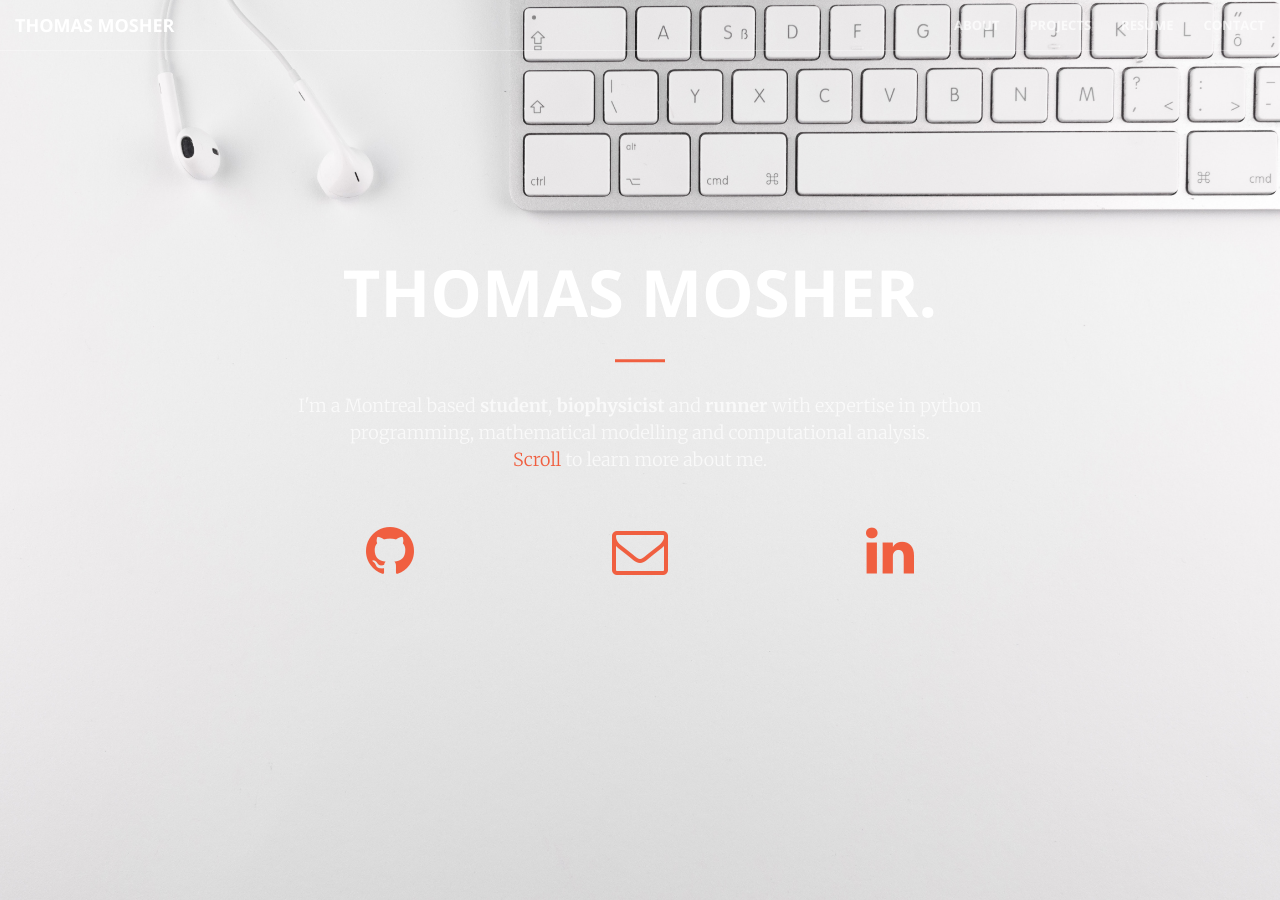
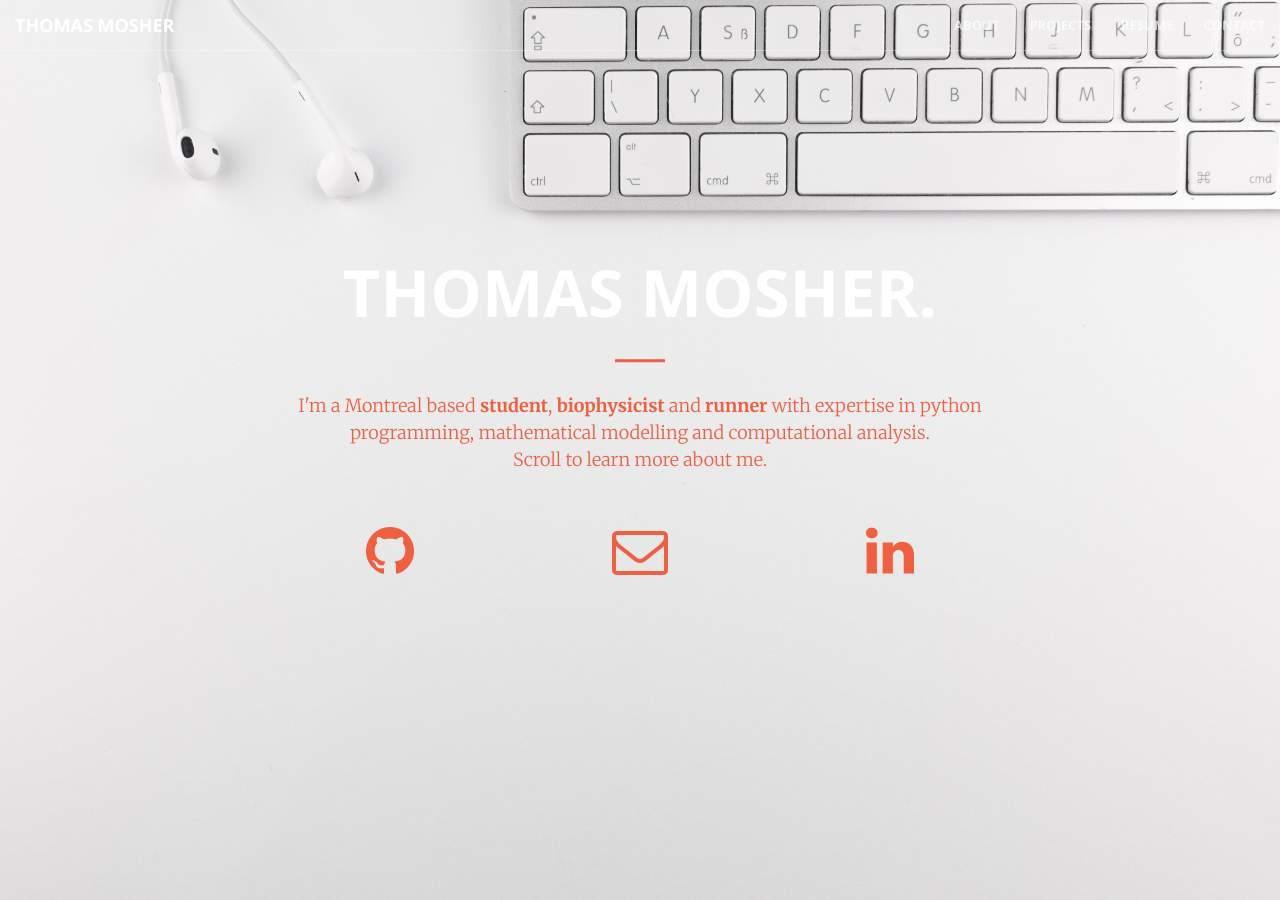
Before and after one commit to tmosh5/Thomas_Mosher.github.io, a Jekyll site: the page built from index.html, in a window 1280 px wide and 900 px high. Built offline with Jekyll 4.4.1, drawn with Linux system fonts in a browser that asks for light colours.

Commit message:
Update header.html

```diff
--- a/_includes/header.html
+++ b/_includes/header.html
@@ -3,7 +3,7 @@
         <div class="header-content-inner">
             <h1>Thomas Mosher.</h1>
             <hr>
-            <p>I'm a Montreal based <b>student</b>, <b>biophysicist</b> and <b>runner</b> with expertise
+            <p style = "color: #F05F40">I'm a Montreal based <b>student</b>, <b>biophysicist</b> and <b>runner</b> with expertise
                 in python programming, mathematical modelling and computational analysis.<br>
                 <a class="page-scroll" href="#about">Scroll</a> to learn more about me.<p>
 
```
